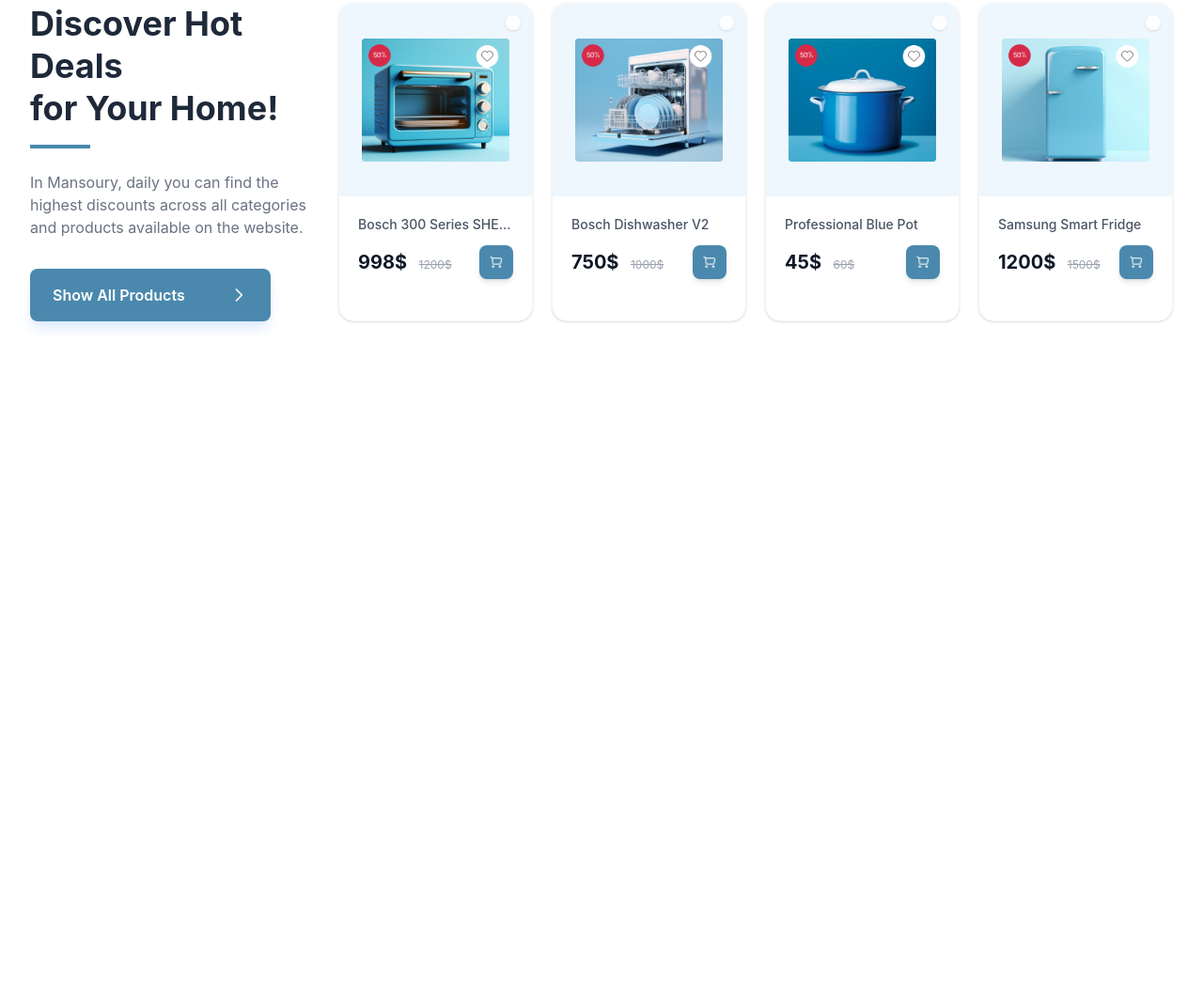
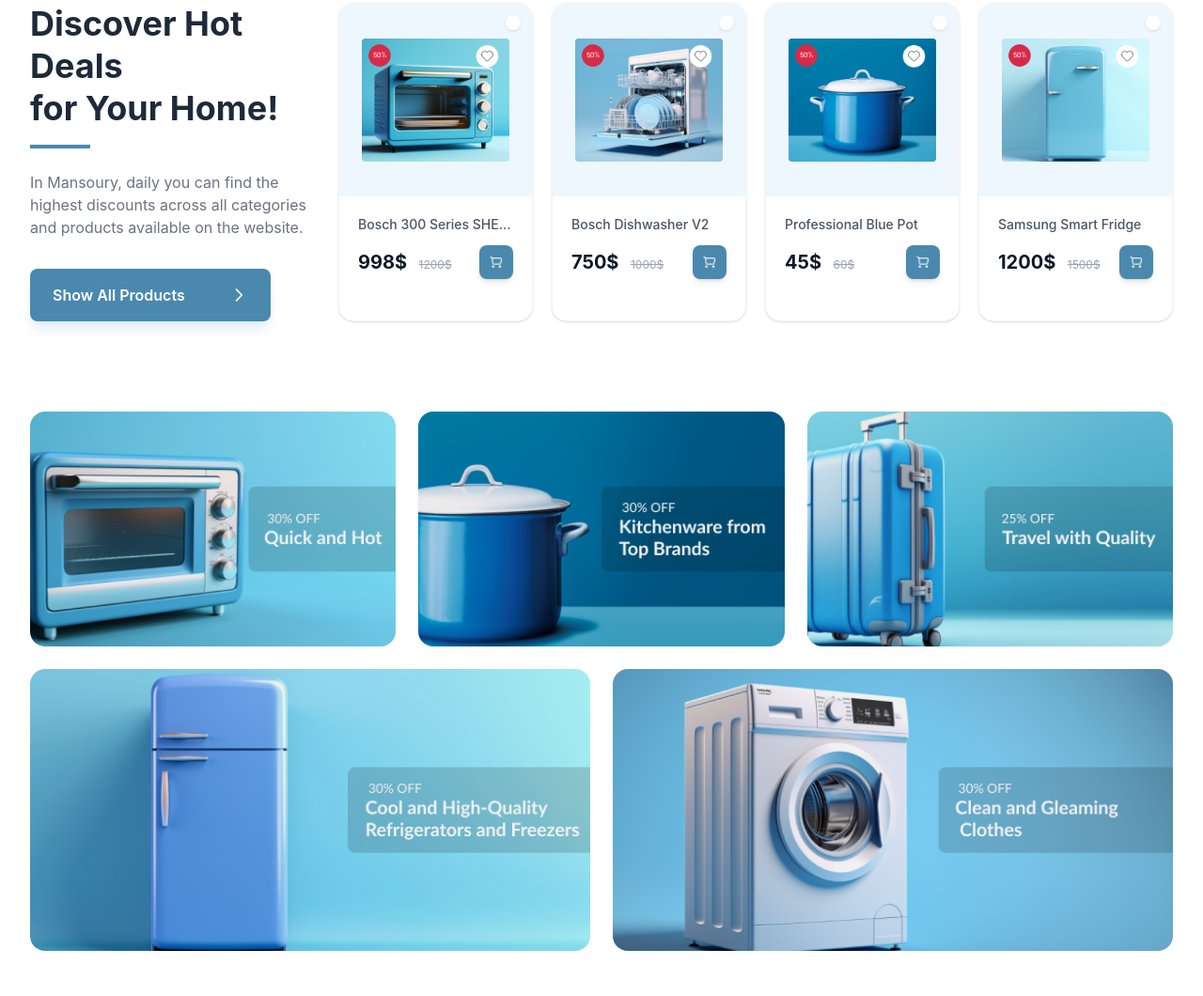
Before and after one commit to Ilyos11/Tailwind-7, a website: page index.html in a window 1280 px wide. Shown: the part 756-1816 px from the top of the page at 94% size. Before the commit the page ends 1146 px from the top, so only its background shows below. Drawn offline with nearby package versions, Linux system fonts and the light colour scheme; files that its build step writes are made by us from their sources.

Commit message:
Section 5

```diff
--- a/index.html
+++ b/index.html
@@ -233,6 +233,60 @@
 
 
 
+<!-- Section 5-->
+<section class="max-w-7xl mx-auto py-12 px-4 md:px-8">
+
+
+  <div class="grid grid-cols-1 md:grid-cols-2 lg:grid-cols-3 gap-6 mb-6">
+
+
+    <div class="relative h-[250px] rounded-2xl overflow-hidden group cursor-pointer">
+      <img src="1 Technic.png" alt="Quick and Hot" class="absolute inset-0 w-full h-full object-cover transition-transform duration-500 group-hover:scale-105">
+      <div class="absolute inset-0 bg-black/5 group-hover:bg-black/20 transition-colors"></div>
+      <div class="absolute right-6 top-1/2 -translate-y-1/2 text-white text-right max-w-[140px]">
+      </div>
+    </div>
+
+    <div class="relative h-[250px] rounded-2xl overflow-hidden group cursor-pointer">
+      <img src="2 Technic.png" alt="Kitchenware" class="absolute inset-0 w-full h-full object-cover transition-transform duration-500 group-hover:scale-105">
+      <div class="absolute inset-0 bg-black/5 group-hover:bg-black/20 transition-colors"></div>
+      <div class="absolute right-6 top-1/2 -translate-y-1/2 text-white text-right max-w-[140px]">
+      </div>
+    </div>
+
+    <div class="relative h-[250px] rounded-2xl overflow-hidden group cursor-pointer md:col-span-2 lg:col-span-1">
+      <img src="3 Technic.png" alt="Travel" class="absolute inset-0 w-full h-full object-cover transition-transform duration-500 group-hover:scale-105">
+      <div class="absolute inset-0 bg-black/5 group-hover:bg-black/20 transition-colors"></div>
+      <div class="absolute right-6 top-1/2 -translate-y-1/2 text-white text-right max-w-[140px]">
+
+      </div>
+    </div>
+  </div>
+
+  <div class="grid grid-cols-1 md:grid-cols-2 gap-6">
+
+    <div class="relative h-[300px] rounded-2xl overflow-hidden group cursor-pointer">
+      <img src="4 Technic.png" alt="Refrigerators" class="absolute inset-0 w-full h-full object-cover transition-transform duration-500 group-hover:scale-105">
+      <div class="absolute inset-0 bg-black/5 group-hover:bg-black/20 transition-colors"></div>
+      <div class="absolute right-10 top-1/2 -translate-y-1/2 text-white text-right max-w-[200px]">
+
+      </div>
+    </div>
+
+    <div class="relative h-[300px] rounded-2xl overflow-hidden group cursor-pointer">
+      <img src="5 Technic.png" alt="Clothes" class="absolute inset-0 w-full h-full object-cover transition-transform duration-500 group-hover:scale-105">
+      <div class="absolute inset-0 bg-black/5 group-hover:bg-black/20 transition-colors"></div>
+      <div class="absolute right-10 top-1/2 -translate-y-1/2 text-white text-right max-w-[200px]">
+
+      </div>
+    </div>
+
+  </div>
+</section>
+
+
+
+
 
 </body>
 </html>
```
Also changed, not shown: 1 Technic.png (added), 2 Technic.png (added), 3 Technic.png (added), 4 Technic.png (added), 5 Technic.png (added).
